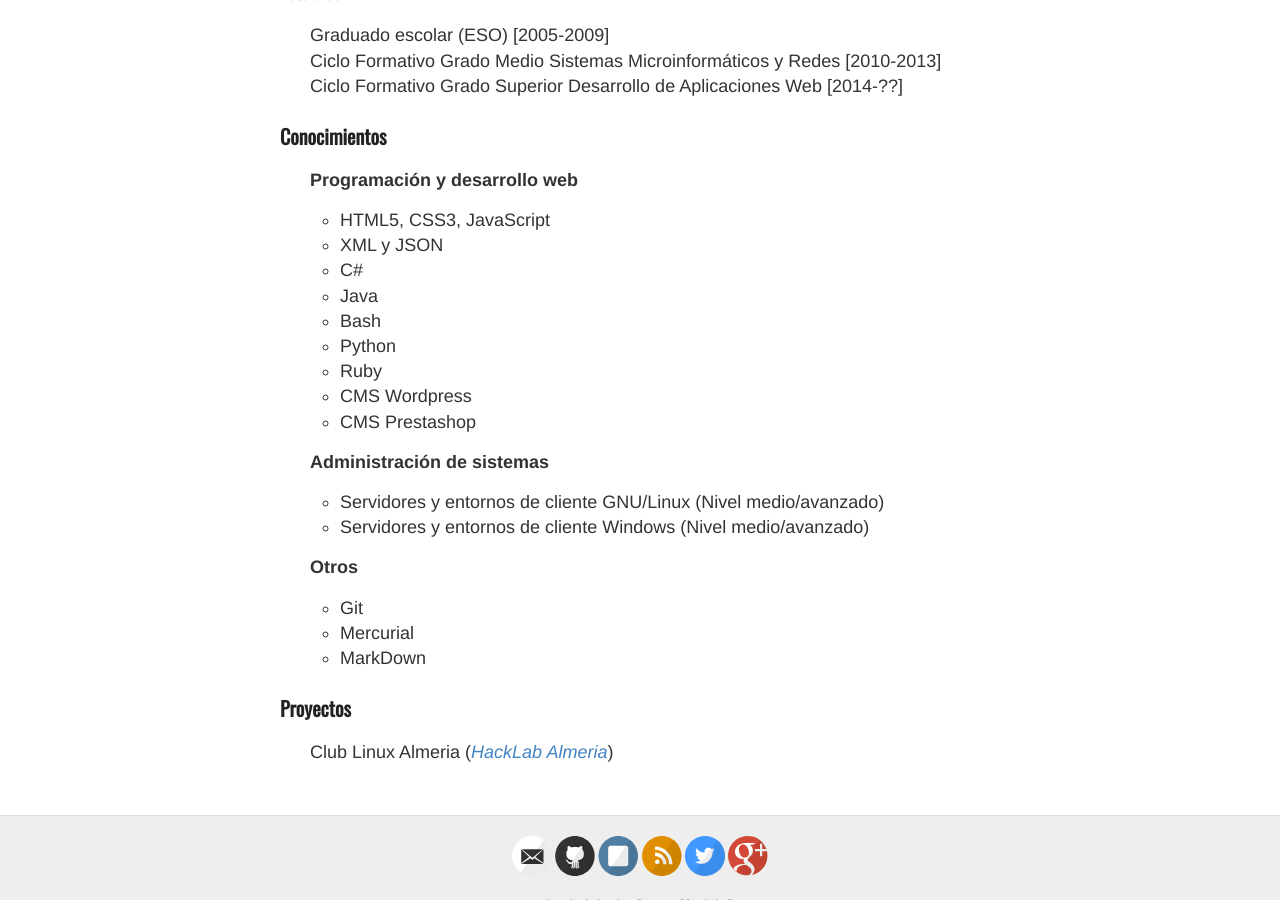
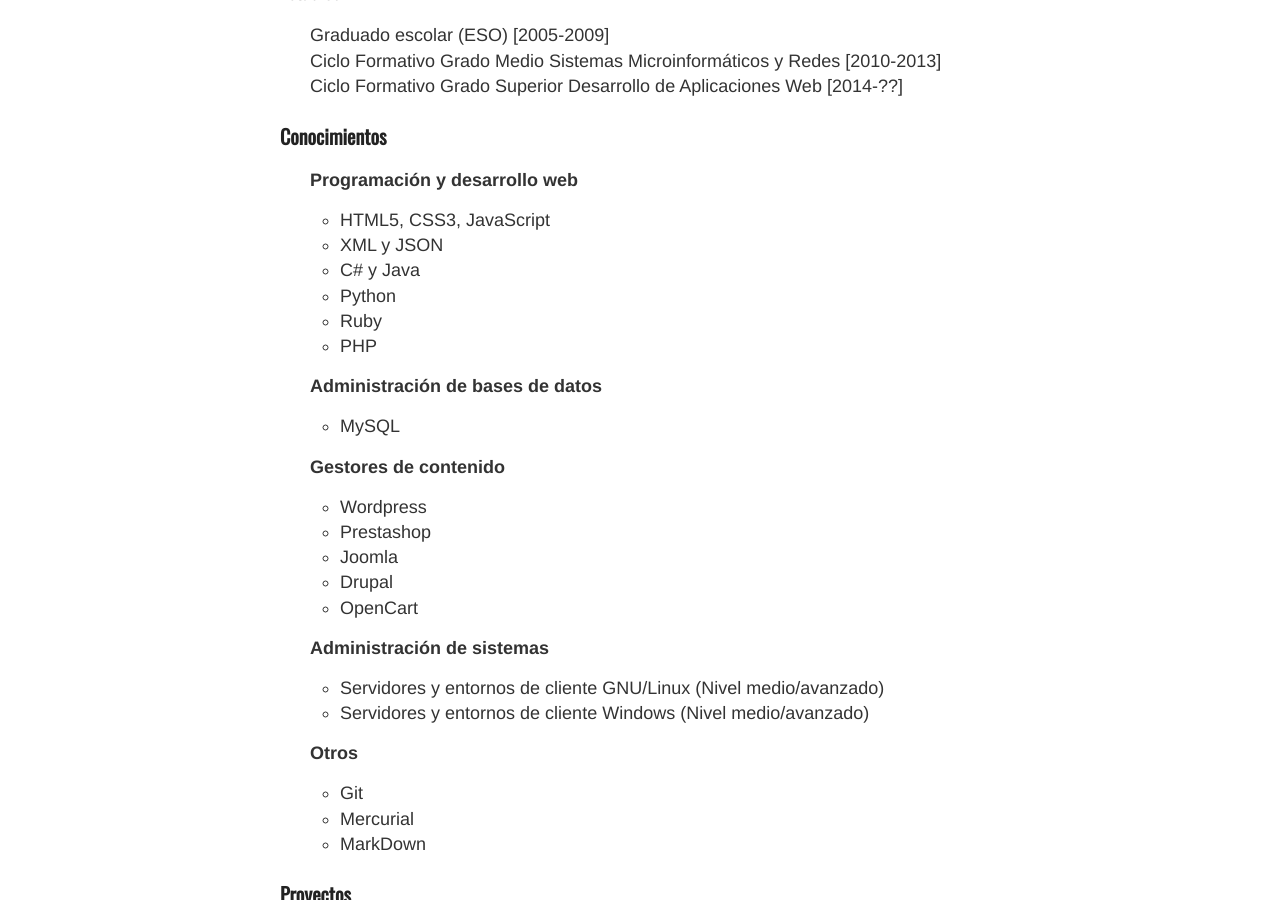
Before and after one commit to JuanjoSalvador/blog, a Jekyll site: the page built from curriculum.md, in a window 1280 px wide and 900 px high, scrolled down 462 px. Built offline with Jekyll 4.4.1, drawn with Linux system fonts in a browser that asks for light colours; Markdown is read by kramdown in place of the engine named in the settings.

Commit message:
Update curriculum.md

```diff
--- a/curriculum.md
+++ b/curriculum.md
@@ -24,13 +24,22 @@
 
     * HTML5, CSS3, JavaScript
     * XML y JSON
-    * C#
-    * Java
-    * Bash
+    * C# y Java
     * Python
     * Ruby
-    * CMS Wordpress
-    * CMS Prestashop
+    * PHP
+
+  * **Administración de bases de datos**
+
+    * MySQL
+
+  * **Gestores de contenido**
+
+    * Wordpress
+    * Prestashop
+    * Joomla
+    * Drupal
+    * OpenCart
 
   * **Administración de sistemas**
 
```
